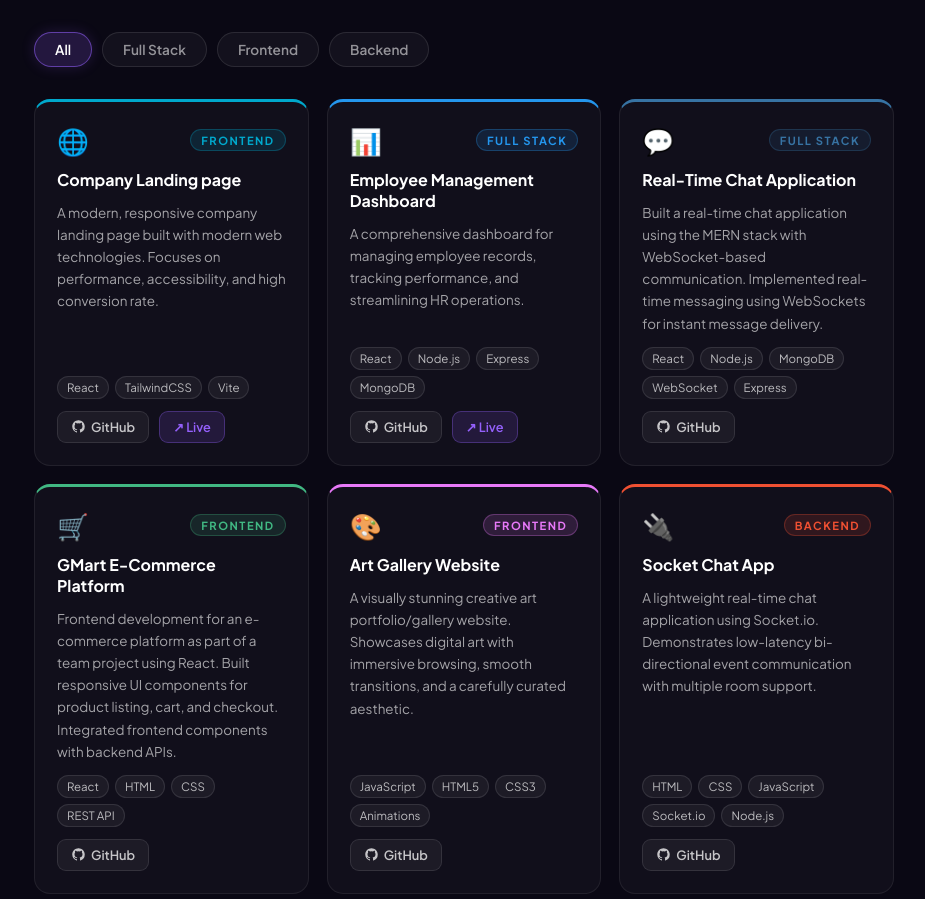
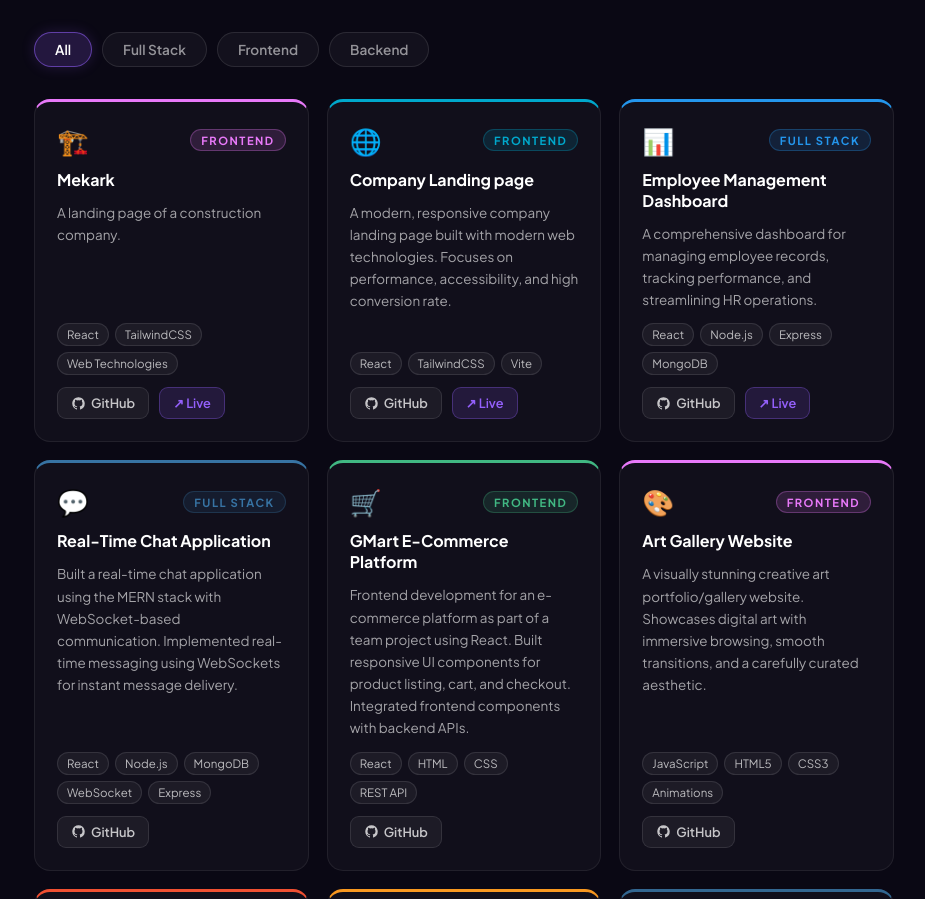
Before and after one commit to vignesh-s-001/Personal-Portfolio, a React (Vite) app: page / in a window 1280 px wide. Shown: the part 4760-5659 px from the top of the page, without its empty margins (176-1101 px from the left). Built offline with nearby package versions, Linux system fonts and the light colour scheme.

Commit message:
Add Mekark project and update favicon to penguin

```diff
--- a/src/App.jsx
+++ b/src/App.jsx
@@ -122,6 +122,14 @@ const EXPERIENCE_DATA = [
 
 // ── Correct projects from resume ──
 const PROJECTS_DATA = [
+  {
+    id: 'mekark', title: 'Mekark',
+    desc: 'A landing page of a construction company.',
+    tech: ['React', 'TailwindCSS', 'Web Technologies'],
+    color: '#e879f9', icon: '🏗️',
+    github: 'https://github.com/vignesh-s-001/Mekark', category: 'Frontend',
+    live: 'https://mekark.vercel.app',
+  },
   {
     id: 'landing-page', title: 'Company Landing page',
     desc: 'A modern, responsive company landing page built with modern web technologies. Focuses on performance, accessibility, and high conversion rate.',
```
Also changed, not shown: index.html (+4 -1 lines).
